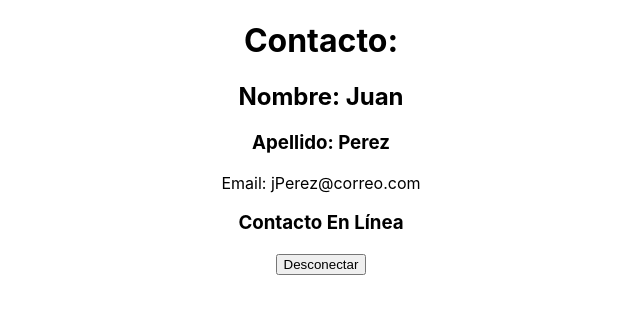
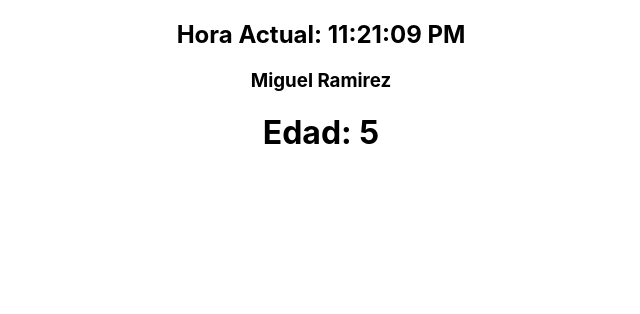
Before and after one commit to miguelramirez912/ob-reactJS-ejercicios, a React (Create React App) app: page / in a window 1280 px wide. Shown: the top 314 px of the page, without its empty margins (319-959 px from the left). Built offline with nearby package versions, Linux system fonts and the light colour scheme.

Commit message:
Ejercicios 4, 5 y 6

```diff
--- a/src/App.js
+++ b/src/App.js
@@ -1,5 +1,6 @@
 import './App.css';
-import ComponenteA from './components/componente_a';
+import Clock from './components/clockF';
+// import ComponenteA from './components/componente_a';
 import { Contacto } from './models/contacto.class';
 
 function App() {
@@ -7,7 +8,8 @@ function App() {
 
   return (
     <div className="App">
-      <ComponenteA contacto={ejemploContacto}/>
+      {/* <ComponenteA contacto={ejemploContacto}/> */}
+      <Clock/>
     </div>
   );
 }
--- /dev/null
+++ b/src/components/clockF.jsx
@@ -0,0 +1,45 @@
+import { useEffect, useState } from "react"
+
+
+const Clock = (props) => {
+
+    const [state, setState] = useState({
+        fecha: new Date(),
+        edad: 0,
+        nombre: "Miguel",
+        apellidos: 'Ramirez'
+    })
+
+    useEffect(() => {
+
+        const timerID = setInterval(() => {
+            tick();
+        }, 1000);
+
+        return () => {
+            clearInterval(timerID)
+        }
+    }, [])
+
+    const tick = () => {
+        setState((prevState) => {
+            let edad = prevState.edad + 1;
+            return {
+                ...prevState,
+                fecha: new Date(),
+                edad
+            }
+        })
+    }
+
+    return (
+        <div>
+            <h2>Hora Actual: {state.fecha.toLocaleTimeString()}</h2>
+            <h3>{state.nombre} {state.apellidos}</h3>
+            <h1>Edad: {state.edad}</h1>
+        </div>
+    )
+
+}
+
+export default Clock;
--- a/src/components/componente_a.jsx
+++ /dev/null
@@ -1,23 +0,0 @@
-import ComponenteB from "./componente_b";
-import PropTypes from 'prop-types';
-import { Contacto } from "../models/contacto.class";
-
-
-const ComponenteA = ({contacto}) => {
-
-    return (
-        <div>
-            <h1>Contacto:</h1>
-            <h2>Nombre: {contacto.nombre}</h2>
-            <h3>Apellido: {contacto.apellido}</h3>
-            <p>Email: {contacto.email}</p>
-            <ComponenteB estado={true}/>
-        </div>
-    )
-
-}
-
-ComponenteA.propTypes = {
-    contacto: PropTypes.instanceOf(Contacto),
-}
-export default ComponenteA;
--- a/src/components/componente_b.jsx
+++ /dev/null
@@ -1,18 +0,0 @@
-import React, { useState } from "react";
-import PropTypes from 'prop-types';
-
-const ComponenteB = ({estado}) => {
-    const [conectado, setConectado] = useState(estado);
-    return(
-        <div>
-            <h3>{conectado ? 'Contacto En Línea' : 'Contacto No Disponible'}</h3>
-            <button onClick={() => setConectado(!conectado)}>{conectado ? 'Desconectar' : 'Conectar'}</button>
-        </div>
-    )
-}
-
-ComponenteB.propTypes = {
-    estado: PropTypes.bool
-}
-
-export default ComponenteB;
```
